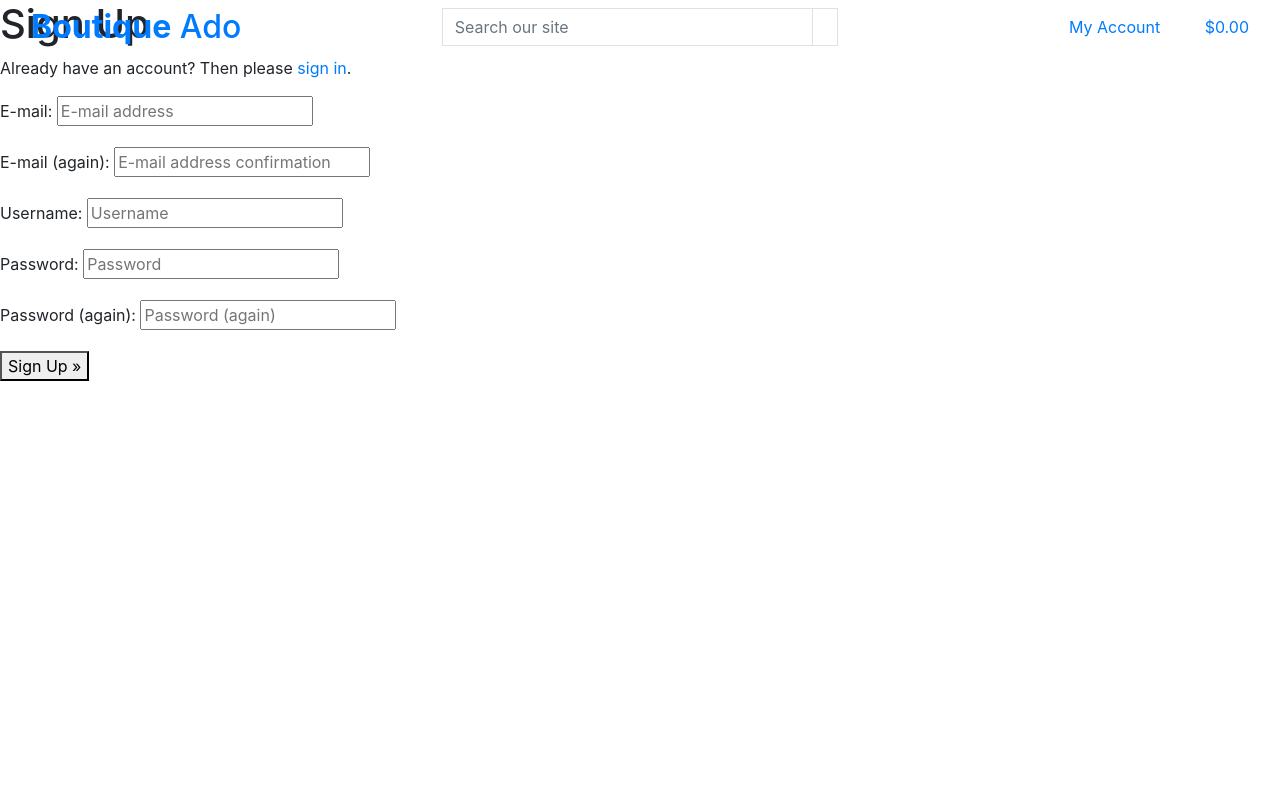
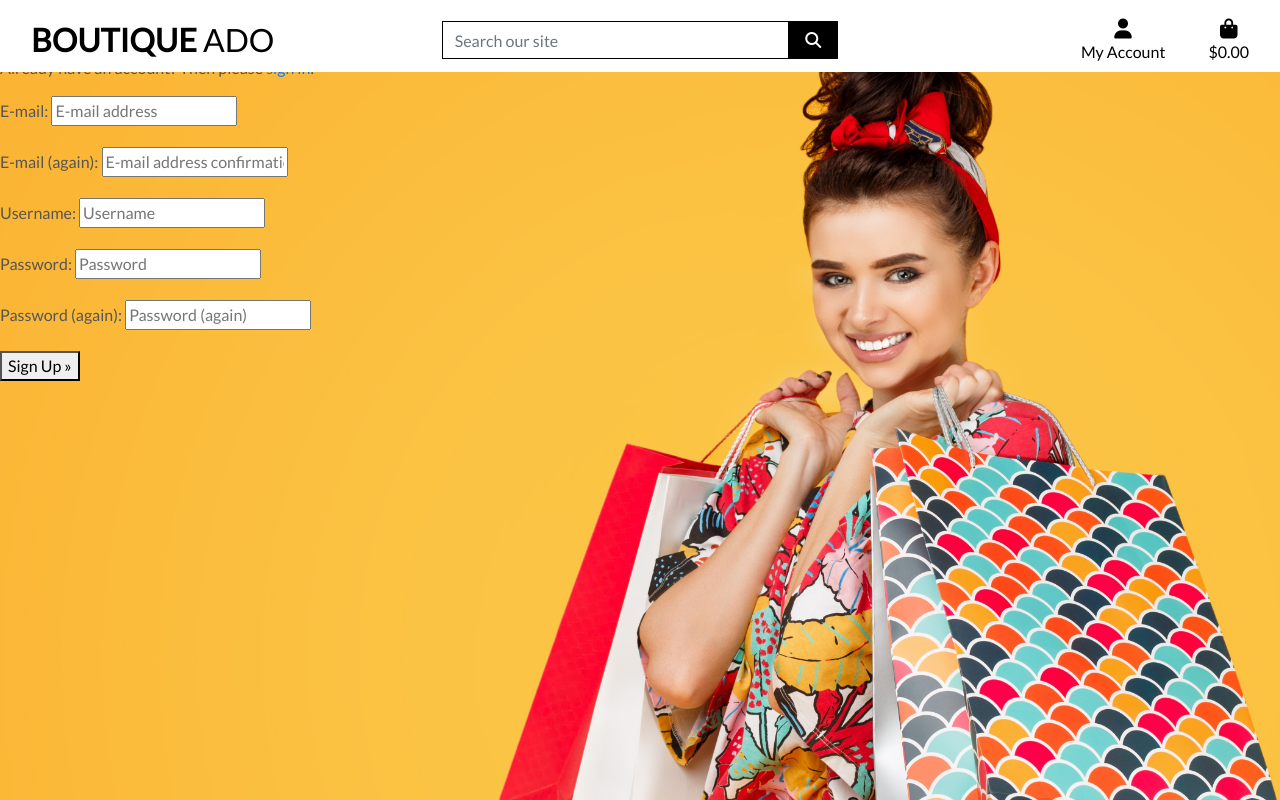
Before and after one commit to paulie-o74/boutique_ado, a Django app: page /accounts/signup/ in a window 1280 px wide. Run offline with Django 3.2, Linux system fonts and the light colour scheme; some libraries are stand-ins or nearby versions.

Commit message:
Completed home page header and css

```diff
--- a/boutique_ado/settings.py
+++ b/boutique_ado/settings.py
@@ -147,6 +147,10 @@ USE_TZ = True
 # https://docs.djangoproject.com/en/3.2/howto/static-files/
 
 STATIC_URL = '/static/'
+STATICFILES_DIRS = (os.path.join(BASE_DIR, 'static'),)
+
+MEDIA_URL = '/media/'
+MEDIA_ROOT = os.path.join(BASE_DIR, 'media')
 
 # Default primary key field type
 # https://docs.djangoproject.com/en/3.2/ref/settings/#default-auto-field
--- a/boutique_ado/urls.py
+++ b/boutique_ado/urls.py
@@ -15,10 +15,12 @@ Including another URLconf
 """
 from django.contrib import admin
 from django.urls import path, include
+from django.conf import settings
+from django.conf.urls.static import static
 
 
 urlpatterns = [
     path('admin/', admin.site.urls),
     path('accounts/', include('allauth.urls')),
     path('', include('home.urls')),
-]
+] + static(settings.MEDIA_URL, document_root=settings.MEDIA_ROOT)
--- a/home/templates/home/index.html
+++ b/home/templates/home/index.html
@@ -9,7 +9,7 @@
             </div>
         </div>
     </div>
-{% end block %}
+{% endblock %}
 
 
 
--- /dev/null
+++ b/static/css/base.css
@@ -0,0 +1,81 @@
+html {
+    height: 100%;
+}
+
+body {
+    background: url('/media/homepage_background_cropped.jpg') no-repeat center center fixed;
+    background-size: cover;
+    height: calc(100vh - 164px);
+    color: #555;
+    font-family: 'Lato';
+}
+
+/* from Bulma - similar tp bootstrap */
+.icon {
+    align-items: center;
+    display: inline-flex;
+    justify-content: center;
+    height: 1.5rem;
+    width: 1.5rem;
+}
+
+.logo-font {
+    text-transform: uppercase;
+}
+
+.main-logo-link {
+    width: fit-content;
+}
+
+.shop-now-button {
+    background: black;
+    color: white;
+    min-width: 260px;
+}
+
+.btn-black {
+    background: black;
+    color: white;
+}
+
+.shop-now-button:hover,
+.shop-now-button:active,
+.shop-now-button:focus,
+.btn-black:hover,
+.btn-black:active,
+.btn-black:focus {
+    background: #222;
+    color: white;
+}
+
+.text-black {
+    color: #000 !important;
+}
+
+.border-black {
+    border: 1px solid black !important;
+}
+
+/* -------------------------------- Media Queries */
+
+/* Slightly larger container on xl screens */
+@media (min-width: 1200px) {
+  .container {
+    max-width: 80%;
+  }
+}
+
+/* fixed top navbar only on medium and up */
+@media (min-width: 992px) {
+    .fixed-top-desktop-only {
+        position: fixed;
+        top: 0;
+        right: 0;
+        left: 0;
+        z-index: 1030;
+    }
+
+    .header-container {
+        padding-top: 164px;
+    }
+}
--- a/templates/base.html
+++ b/templates/base.html
@@ -18,12 +18,17 @@
     {% block corecss %}
         <link rel="stylesheet" href="https://cdn.jsdelivr.net/npm/bootstrap@4.6.1/dist/css/bootstrap.min.css"
             integrity="sha384-zCbKRCUGaJDkqS1kPbPd7TveP5iyJE0EjAuZQTgFLD2ylzuqKfdKlfG/eSrtxUkn" crossorigin="anonymous">
+        <link rel="preconnect" href="https://fonts.googleapis.com">
+        <link rel="preconnect" href="https://fonts.gstatic.com" crossorigin>
+        <link href="https://fonts.googleapis.com/css2?family=Lato&display=swap" rel="stylesheet">
+        <link href="{% static 'css/base.css' %}" rel="stylesheet">
     {% endblock %}
 
     {% block extra_css %}
     {% endblock %}
 
     {% block corejs %}
+        <script src="https://kit.fontawesome.com/c13bdc6ae9.js" crossorigin="anonymous"></script>
         <script src="https://cdn.jsdelivr.net/npm/jquery@3.5.1/dist/jquery.min.js"
             integrity="sha256-9/aliU8dGd2tb6OSsuzixeV4y/faTqgFtohetphbbj0=" crossorigin="anonymous"></script>
         <script src="https://cdn.jsdelivr.net/npm/popper.js@1.16.1/dist/umd/popper.min.js"
@@ -36,13 +41,13 @@
 
     {% block extra_js %}
     {% endblock %}
+    <title>Boutique Ado {% block extra_title %}{% endblock %}</title>
 
-    <title>Boutique Ado {% block extra_title %}{% endblock %}</title>
     </head>
 
     <body>
         <header class="container-fluid fixed-top">
-        <div class="row">
+            <div id="topnav" class="row bg-white pt-lg-2 d-none d-lg-flex">
                 <div class="col-12 col-lg-4 my-auto py-1 py-lg-0 text-centre text-lg-left">
                     <a href="{% url 'home' %}" class="nav-link main-logo-link">
                         <h2 class="logo-font text-black my-0">
@@ -51,9 +56,10 @@
                     </a>
                 </div>
                 <div class="col-12 col-lg-4 my-auto py-1 py-lg-0">
-                <form method="GET" action="{% url 'products' %}">
+                    <form method="GET" action="">
                         <div class="input-group w-100">
-                        <input class="form-control border border-black rounded-0" type="text" name="q" placeholder="Search our site">
+                            <input class="form-control border border-black rounded-0" type="text" name="q"
+                                placeholder="Search our site">
                             <div class="input-group-append">
                                 <button class="form-control btn btn-black border border-black rounded-0" type="submit">
                                     <span class="icon">
@@ -67,7 +73,8 @@
                 <div class="col-12 col-lg-4 my-auto py-1 py-lg-0">
                     <ul class="list-inline list-unstyled text-center text-lg-right my-0">
                         <li class="list-inline-item dropdown">
-                        <a class="text-black nav-link" href="#" id="user-options" data-toggle="dropdown" aria-haspopup="true" aria-expanded="false">
+                            <a class="text-black nav-link" href="#" id="user-options" data-toggle="dropdown"
+                                aria-haspopup="true" aria-expanded="false">
                                 <div class="text-center">
                                     <div><i class="fas fa-user fa-lg"></i></div>
                                     <p class="my-0">My Account</p>
@@ -76,9 +83,9 @@
                             <div class="dropdown-menu border-0" aria-labelledby="user-options">
                                 {% if request.user.is_authenticated %}
                                 {% if request.user.is_superuser %}
-                                    <a href="{% url 'add_product' %}" class="dropdown-item">Product Management</a>
+                                <a href="" class="dropdown-item">Product Management</a>
                                 {% endif %}
-                                <a href="{% url 'profile' %}" class="dropdown-item">My Profile</a>
+                                <a href="" class="dropdown-item">My Profile</a>
                                 <a href="{% url 'account_logout' %}" class="dropdown-item">Logout</a>
                                 {% else %}
                                 <a href="{% url 'account_signup' %}" class="dropdown-item">Register</a>
@@ -87,7 +94,8 @@
                             </div>
                         </li>
                         <li class="list-inline-item">
-                        <a class="{% if grand_total %}text-info font-weight-bold{% else %}text-black{% endif %} nav-link" href="{% url 'view_bag' %}">
+                            <a class="{% if grand_total %}text-info font-weight-bold{% else %}text-black{% endif %} nav-link"
+                                href="">
                                 <div class="text-center">
                                     <div><i class="fas fa-shopping-bag fa-lg"></i></div>
                                     <p class="my-0">
@@ -118,9 +126,6 @@
     {% block postloadjs %}
     {% endblock %}
 
-
-
-
 </body>
 
 </html>
```
Also changed, not shown: media/homepage_background_cropped.jpg (added). Lines whose indentation alone changed are shown as unchanged.
